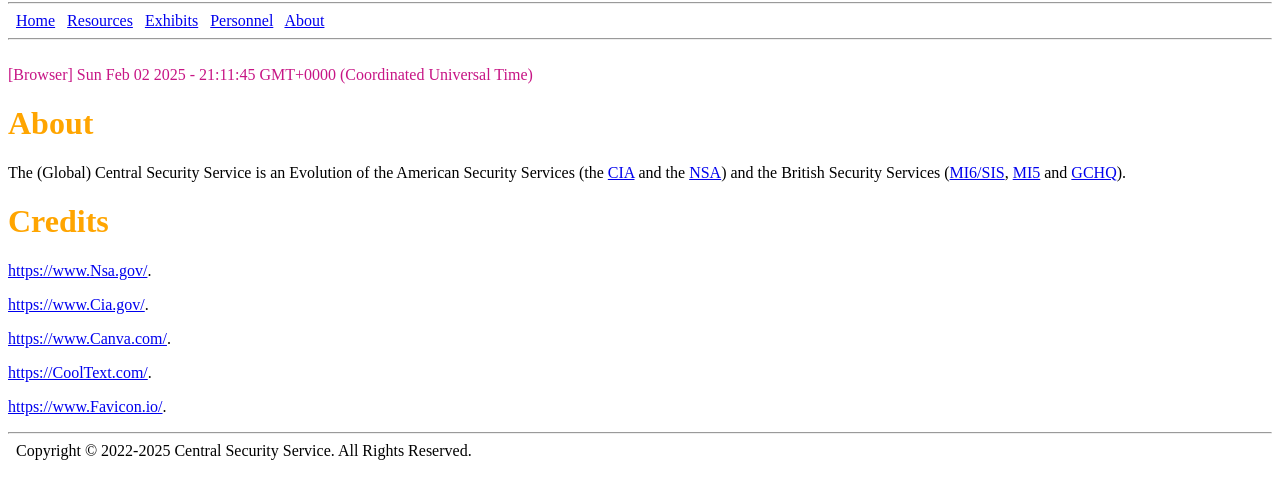
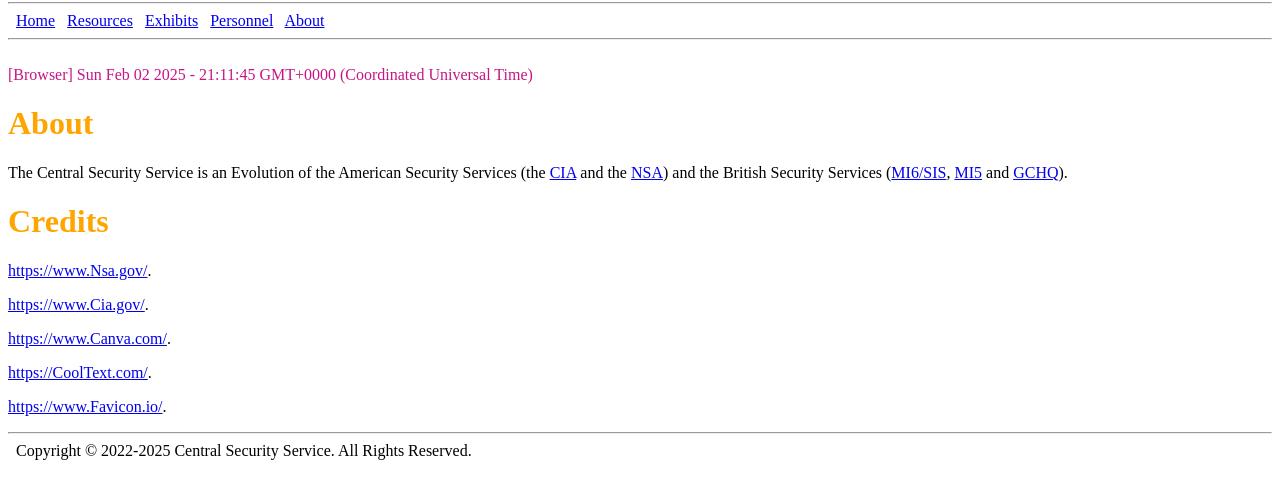
Before and after one commit to CentralSecurityService-Global/CentralSecurityService-WebSite, a plain HTML site: page About.html in a window 1280 px wide. Shown: the part 107-606 px from the top of the page. Drawn offline with Linux system fonts and the light colour scheme.

```diff
--- a/About.html
+++ b/About.html
@@ -49,7 +49,7 @@
 
             <h1>About</h1>
 
-            <p>The (Global) Central Security Service is an Evolution of the American Security Services
+            <p>The Central Security Service is an Evolution of the American Security Services
             (the <a target="_blank" href="https://www.Cia.gov/">CIA</a> and the <a target="_blank" href="https://www.Nsa.gov/">NSA</a>)
             and the British Security Services
             (<a target="_blank" href="https://www.Mi6.gov.uk/">MI6/SIS</a>, <a target="_blank" href="https://www.Mi5.gov.uk/">MI5</a> and <a target="_blank" href="https://www.Gchq.gov.uk/">GCHQ</a>).</p>
```
Also changed, not shown: 1 other file.
